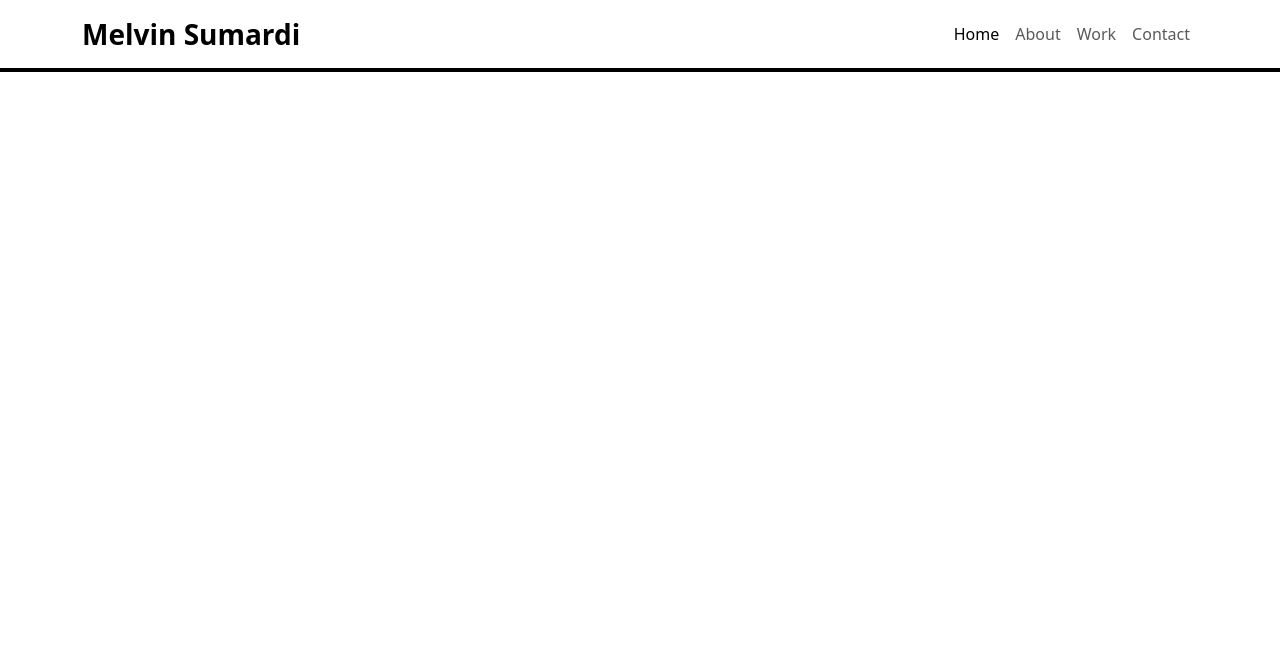
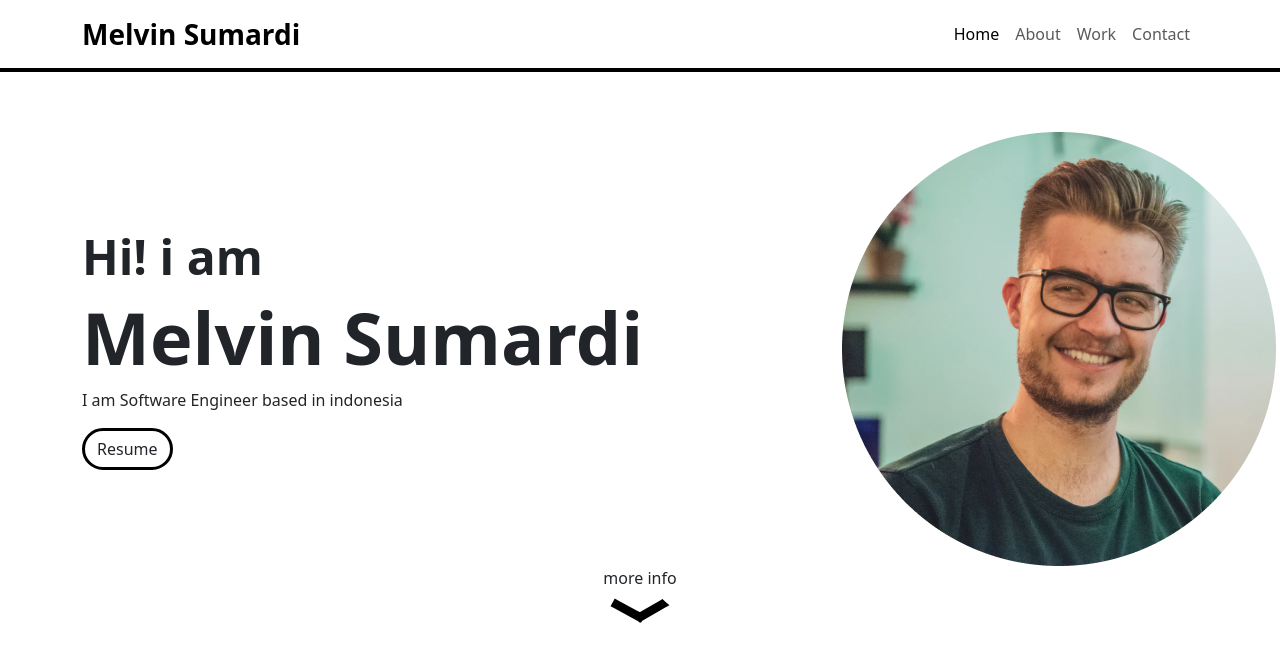
Before and after one commit to LegendS21/portfolio, a plain HTML site: page index.html in a window 1280 px wide. Drawn offline with nearby package versions, Linux system fonts and the light colour scheme.

Commit message:
add home

```diff
--- a/index.html
+++ b/index.html
@@ -32,6 +32,23 @@
           </div>
         </div>
       </nav>
+      <section id="home" class="home container">
+        <div class="row d-flex align-items-center">
+            <div class="col-8">
+                <h3 class="fw-semibold">Hi! i am</h3>
+                <h1 class="fw-bold">Melvin Sumardi</h1>
+                <p>I am Software Engineer based in indonesia</p>
+                <a class="btn" href="images/potrait.png" download>Resume</a>
+            </div>
+            <div class="col-4">
+                <img src="images/potrait.png" alt="potrait">
+            </div>
+        </div>
+        <div class="arrow d-flex align-items-center flex-column">
+            <a class="text-decoration-none text-dark" href="#about">more info</a>
+            <img id="arrow" class="mt-2" src="images/arrow.svg" alt="arrow icon">
+        </div>
+      </section>
     <script src="https://cdn.jsdelivr.net/npm/@popperjs/core@2.11.8/dist/umd/popper.min.js" integrity="sha384-I7E8VVD/ismYTF4hNIPjVp/Zjvgyol6VFvRkX/vR+Vc4jQkC+hVqc2pM8ODewa9r" crossorigin="anonymous"></script>
     <script src="https://cdn.jsdelivr.net/npm/bootstrap@5.3.2/dist/js/bootstrap.min.js" integrity="sha384-BBtl+eGJRgqQAUMxJ7pMwbEyER4l1g+O15P+16Ep7Q9Q+zqX6gSbd85u4mG4QzX+" crossorigin="anonymous"></script>
     <script src="https://code.jquery.com/jquery-3.7.1.min.js" integrity="sha256-/JqT3SQfawRcv/BIHPThkBvs0OEvtFFmqPF/lYI/Cxo=" crossorigin="anonymous"></script>
--- a/style.css
+++ b/style.css
@@ -2,3 +2,38 @@
     background-color: white;
     box-shadow: 0 0 0 4px rgba(0, 0, 0, 1);
 }
+section{
+    padding-top: 5%;
+}
+.home h1{
+    font-size: 72px;
+}
+.home h3{
+    font-size: 48px;
+}
+.btn{
+    border: 3px solid black;
+    border-radius: 24px;
+}
+.btn:hover{
+    border: 3px solid black;
+    background-color: black;
+    color: white;
+}
+.arrow img{
+    width: 60px;
+}
+#arrow {
+    animation: 1s upDown infinite;
+}
+@keyframes upDown {
+    0% {
+        transform: translateY(0);
+    }
+    50%{
+        transform: translateY(10px);
+    }
+    100%{
+        transform: translateY(0px);
+    }
+}
```
